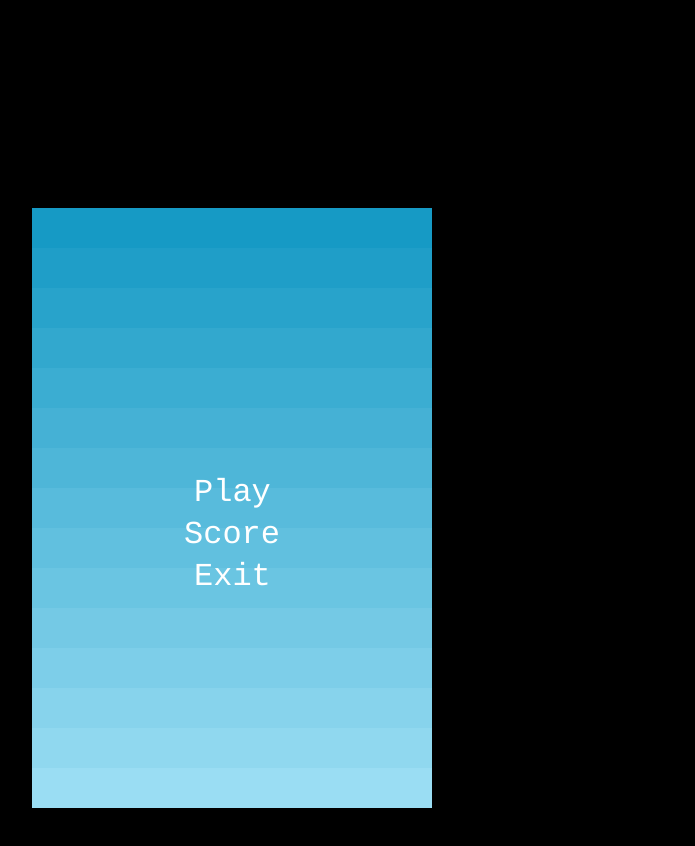
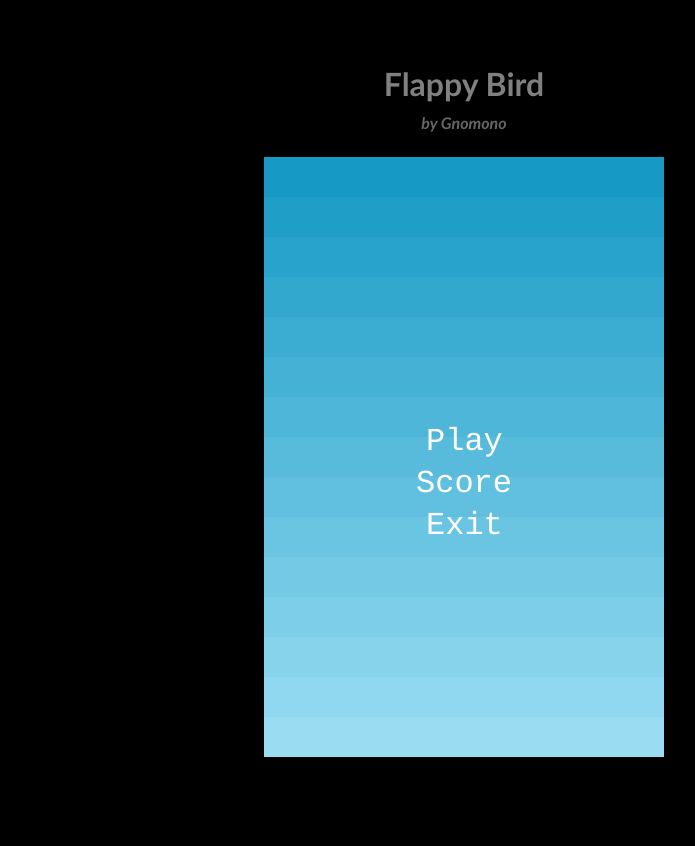
Before and after one commit to DomenicoPH/flappy-bird-clone, a website built with webpack: page index.html in a window 1280 px wide. Shown: the whole page, without its empty margins (176-871 px from the left). After the commit the page ends 816 px from the top, so only its background shows below. Built offline with nearby package versions, Linux system fonts and the light colour scheme; animation ran at ten frames a second.

Commit message:
extra: ajustes en index.html

```diff
--- a/index.html
+++ b/index.html
@@ -5,10 +5,38 @@
     <style>
       body {
         background-color: #000;
-        padding: 200px;
+        overflow: hidden;
+        min-height: 100vh;
+        display: flex;
+        flex-direction: column;
+        justify-content: center;
+        align-items: center;
       }
     </style>
   </head>
   <body>
+    <h1
+    style="
+      color: #fff;
+      font-family: 'Gill Sans', 'Gill Sans MT', Calibri, 'Trebuchet MS', sans-serif;
+      font-size: xx-large;
+      margin: 5px;
+      opacity: 50%;
+      "
+    >
+      Flappy Bird
+    </h1>
+    <h3
+    style="
+      color: #fff;
+      font-family: 'Gill Sans', 'Gill Sans MT', Calibri, 'Trebuchet MS', sans-serif;
+      font-size: medium;
+      font-style: italic;
+      margin: 5px 5px 25px 5px;
+      opacity: 40%;
+      "
+    >
+      by Gnomono
+    </h3>
   </body>
 </html>
```
